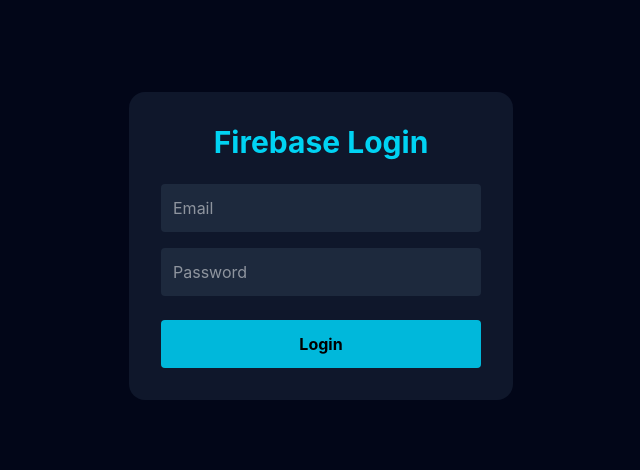
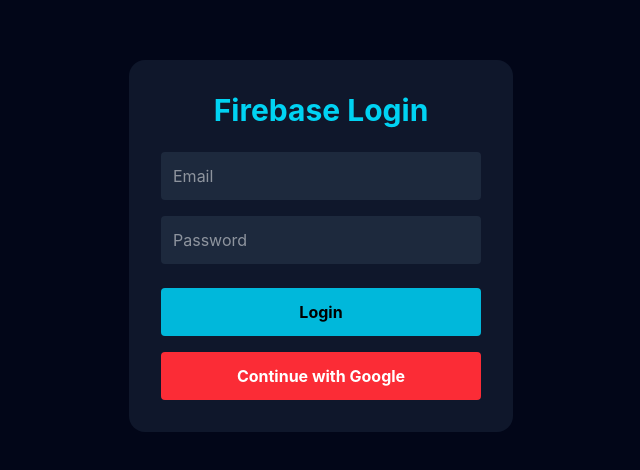
Before and after one commit to prajanaids25-arch/SmartQueueAI, a React (Vite) app: page / in a window 1280 px wide. Shown: the part 154-624 px from the top of the page, without its empty margins (319-959 px from the left). Built offline with nearby package versions, Linux system fonts and the light colour scheme.

Commit message:
Redirect login to patient dashboard

```diff
--- a/src/pages/FirebaseLogin.jsx
+++ b/src/pages/FirebaseLogin.jsx
@@ -1,5 +1,9 @@
 import { useState } from "react";
-import { signInWithEmailAndPassword } from "firebase/auth";
+import {
+  signInWithEmailAndPassword,
+  GoogleAuthProvider,
+  signInWithPopup,
+} from "firebase/auth";
 import { auth } from "../firebase";
 import { useNavigate } from "react-router-dom";
 
@@ -8,12 +12,23 @@
   const [password, setPassword] = useState("");
 
   const navigate = useNavigate();
+  const googleProvider = new GoogleAuthProvider();
+
+const handleGoogleLogin = async () => {
+  try {
+    await signInWithPopup(auth, googleProvider);
+    alert("✅ Google Login Successful");
+    navigate("/patient");
+  } catch (error) {
+    alert(error.message);
+  }
+};
 
   const handleLogin = async () => {
     try {
       await signInWithEmailAndPassword(auth, email, password);
       alert("✅ Login Successful");
-      navigate("/login");
+      navigate("/patient");
     } catch (error) {
       alert(error.message);
     }
@@ -49,6 +64,12 @@
         >
           Login
         </button>
+        <button
+  onClick={handleGoogleLogin}
+  className="w-full mt-4 bg-red-500 hover:bg-red-600 p-3 rounded font-bold text-white"
+>
+  Continue with Google
+</button>
 
       </div>
     </div>
```
